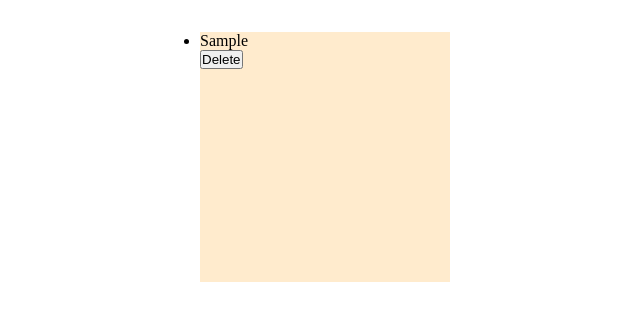
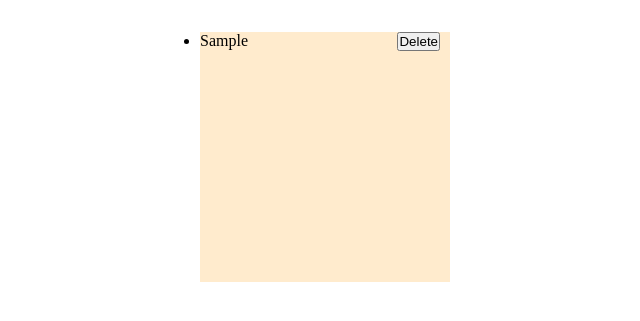
Before and after one commit to ytx-26/To-Do-List, a plain HTML site: page index.html in a window 1280 px wide. Both pictures are taken after typing "Sample" into the empty fields and a click on the button "Create To-Do". Shown: the part 99-420 px from the top of the page, without its empty margins (315-955 px from the left). Drawn offline with Linux system fonts and the light colour scheme.

Commit message:
Changing layout options via flexbox

```diff
--- a/styles.css
+++ b/styles.css
@@ -25,3 +25,5 @@
 
 /*Delete Button*/
 .Delete-Button{margin-right:10px;}
+
+.Host-Container{display:flex; justify-content: space-between;}
```
